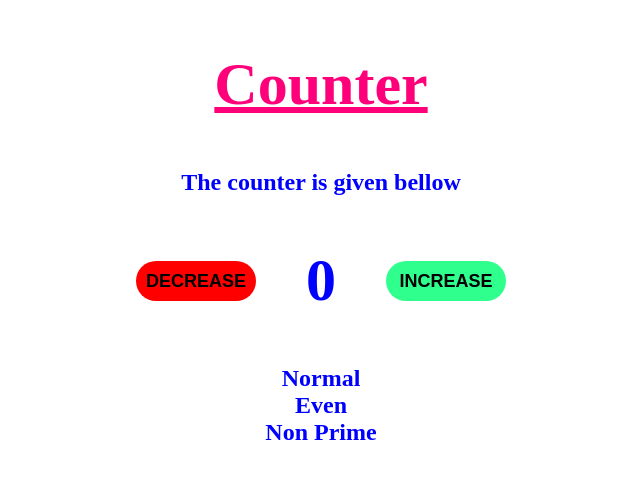
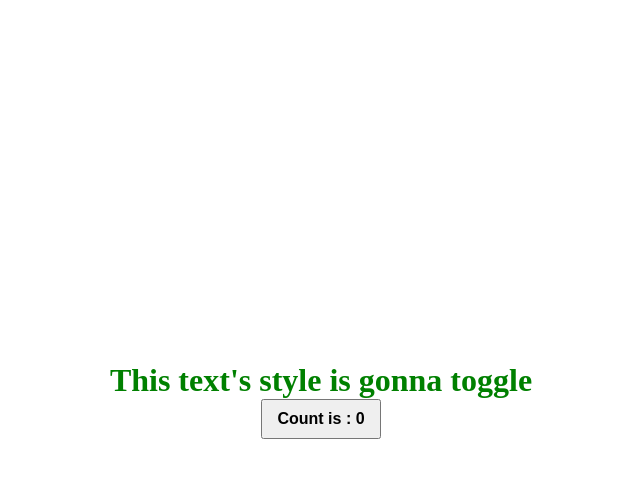
Before and after one commit to Soumita-Nag/Vue.js-Learning, a Vue app: page / in a window 1280 px wide. Shown: the top 478 px of the page, without its empty margins (319-959 px from the left). Built offline with nearby package versions, Linux system fonts and the light colour scheme.

Commit message:
Array Binding

```diff
--- a/src/App.vue
+++ b/src/App.vue
@@ -1,23 +1,24 @@
 <script>
-// import count from '@/components/02_Examples/count.vue'
+import count from '@/components/02_Examples/count.vue'
+
 // import Hello from '@/components/02_Examples/Hello.vue'
 
 // import Header from '@/components/01_demo_page/Header.vue'
 // import Body from '@/components/01_demo_page/Body.vue'
 // import Footer from '@/components/01_demo_page/Footer.vue'
 
-import Counter from '@/components/03_Counter/Counter.vue'
+// import Counter from '@/components/03_Counter/Counter.vue'
 
 // import Directives from '@/components/02_Examples/directives.vue'
 
 export default{
   components:{
     // Hello,
-    // count,
+    count,
     // Header,
     // Body,
     // Footer,
-    Counter,
+    // Counter,
     // Directives,
   }
 }
@@ -32,8 +33,8 @@ export default{
 
 <!-- Components for 02_Examples starts -->
   <!-- <h1>Hello from Soumita</h1>
-  <count/> -->
-  <!-- <Hello/> -->
+  <Hello/> -->
+  <count/>
 <!-- Components for 02_Examples ends -->
 
 <Counter/>
--- a/src/components/02_Examples/count.vue
+++ b/src/components/02_Examples/count.vue
@@ -3,16 +3,56 @@
         data(){
             return{
                 count:0,
+                normal: "default",
+                bold : "boldText",
+                isOk:false,
             }
         },
+        methods:{
+            check(){
+                if(this.count>5){
+                    // this.normal="danger"
+                    this.isOk=true;
+                }
+            },
+        }
     }
 </script>
 
 <template>
-    <button @click="count++">Count is : {{ count }}</button>
+    <div class="container">
+        <!-- Style changing using binding to arrays -->
+        <!-- <h1 :class="[normal,bold]">This text's style is gonna toggle</h1> -->
+
+        <!-- this can also be written as -->
+        <h1 :class="[isOk ? 'danger' : 'default' , bold]">This text's style is gonna toggle</h1>
+
+        <button @click="count++,check()">Count is : {{ count }}</button>
+    </div>
 </template>
 <style scoped>
+.container{
+    height: 100vh;
+    width: 100vw;
+    display: flex;
+    flex-direction: column;
+    justify-content: center;
+    align-items: center;
+}
     button{
         font-weight: bold;
+        height: 40px;
+        width: 120px;
+        font-size: 16px;
+        cursor: pointer;
+    }
+    .default{
+        color: green;
+    }
+    .boldText{
+        font-weight: bold;
+    }
+    .danger{
+        background-color: red;
     }
 </style>
```
